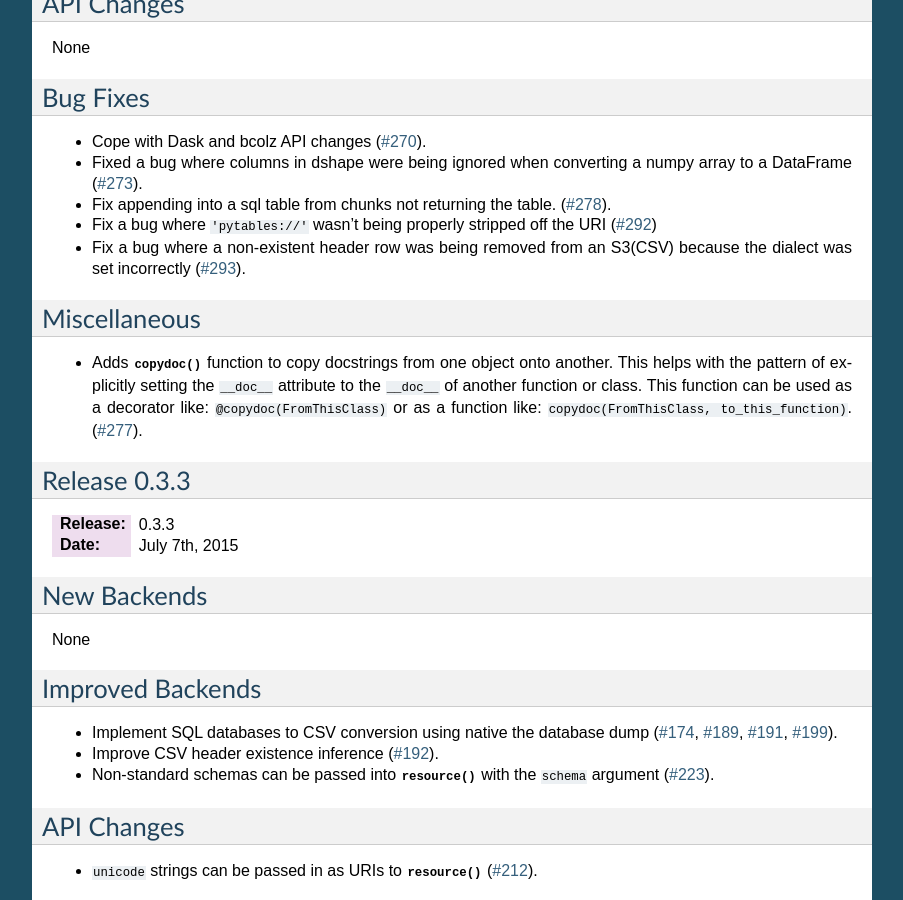
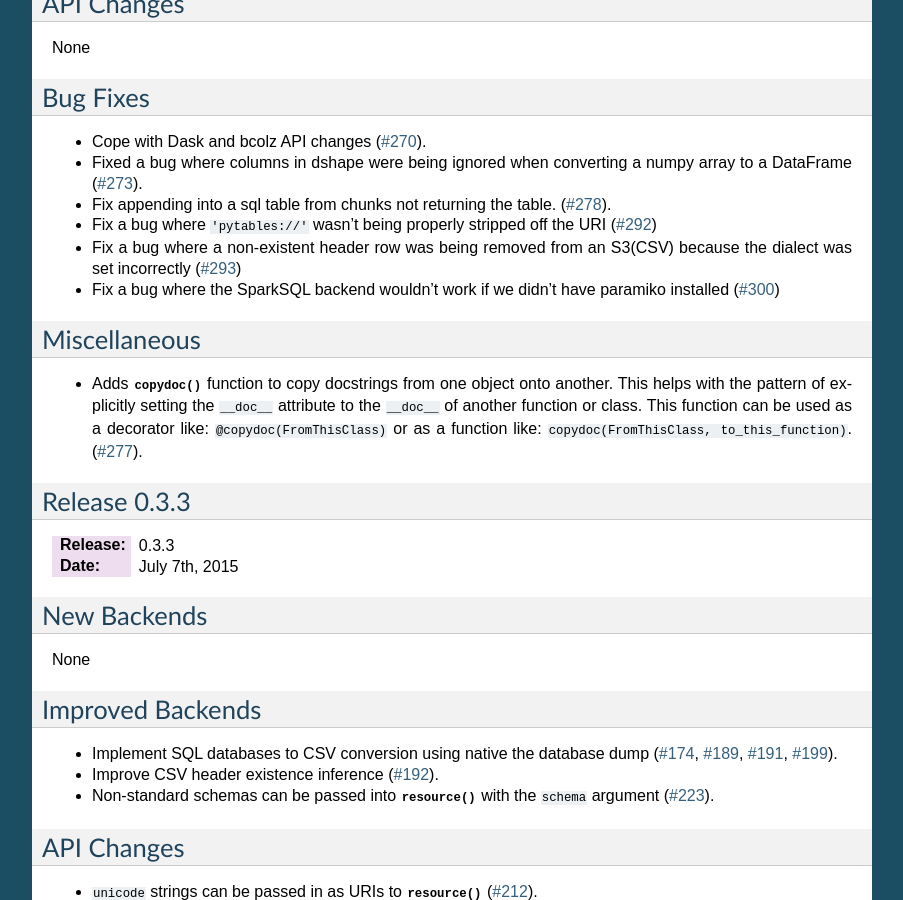
Before and after one commit to blaze/odo, a Sphinx documentation site: the page built from docs/source/releases.rst, in a window 1280 px wide and 900 px high, scrolled down 585 px. Shown: the whole window, without its empty margins (198-1101 px from the left). Built offline with Sphinx 7.4.7, drawn with Linux system fonts in a browser that asks for light colours.

Commit message:
whatsnew

```diff
--- a/docs/source/whatsnew/0.3.4.txt
+++ b/docs/source/whatsnew/0.3.4.txt
@@ -40,7 +40,8 @@ Bug Fixes
 * Fix a bug where ``'pytables://'`` wasn't being properly stripped off the URI
   (:issue:`292`)
 * Fix a bug where a non-existent header row was being removed from an S3(CSV)
-  because the dialect was set incorrectly (:issue:`293`).
+  because the dialect was set incorrectly (:issue:`293`)
+* Fix a bug where the SparkSQL backend wouldn't work if we didn't have paramiko installed (:issue:`300`)
 
 Miscellaneous
 -------------
```
